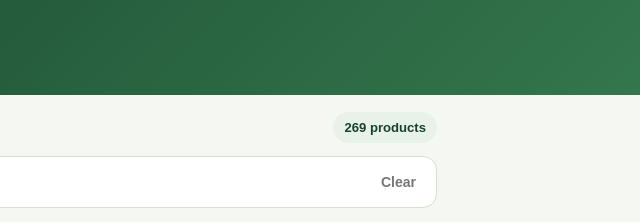
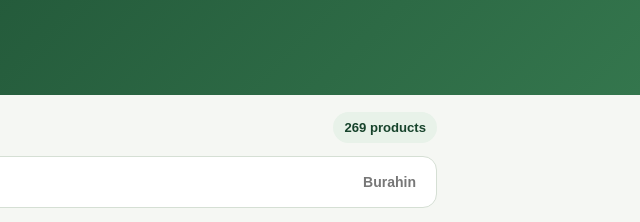
Before and after one commit to pjhay25/saristore, a plain HTML site: page index.html in a window 1280 px wide. Shown: the top 222 px of the page, 640-1280 px from the left. Drawn offline with Linux system fonts and the light colour scheme.

Commit message:
Update index.html

```diff
--- a/index.html
+++ b/index.html
@@ -86,7 +86,7 @@ footer{text-align:center;color:var(--muted);font-size:.8rem;line-height:1.5;marg
 <div class="search">
     <span>🔎</span>
     <input id="q" type="search" placeholder="Maghanap ng Paninda..." autocomplete="off">
-    <button type="button" class="clear-search" onclick="clearSearch()">Clear</button>
+    <button type="button" class="clear-search" onclick="clearSearch()">Burahin</button>
 </div>
 <section id="home"><section class="increase-section" id="increaseSection" hidden><div class="heading"><h2>↗ Tumaas ang Presyo</h2><span class="hint" id="increaseCount"></span></div><p class="increase-note" id="increaseNote">Mga paninda na may bagong presyo.</p><div id="increaseProducts"></div><button type="button" class="view-increases" id="viewIncreases">Tingnan ang Lahat ng Tumaas na Presyo →</button></section><div class="heading"><h2>Mga Kategorya ng Paninda</h2><span class="hint">Pumili ng Kategorya</span></div><div class="cat-grid" id="catGrid"></div></section>
 <section id="allIncreases"><button type="button" class="back" id="backIncreases">← Bumalik sa Pangunahing Pahina</button><section class="increase-section"><div class="heading"><h2>↗ Tumaas ang Presyo</h2><span class="hint" id="allIncreaseCount"></span></div><p class="increase-note" id="allIncreaseNote"></p><div id="allIncreaseProducts"></div></section></section><section id="inside"><button class="back" id="back">← Bumalik sa mga kategorya</button><div class="cat-title"><div id="catIcon" class="cat-icon">🍜</div><div><h2 id="catTitle"></h2><p id="catSubtitle"></p></div></div><div id="catProducts"></div></section>
```
